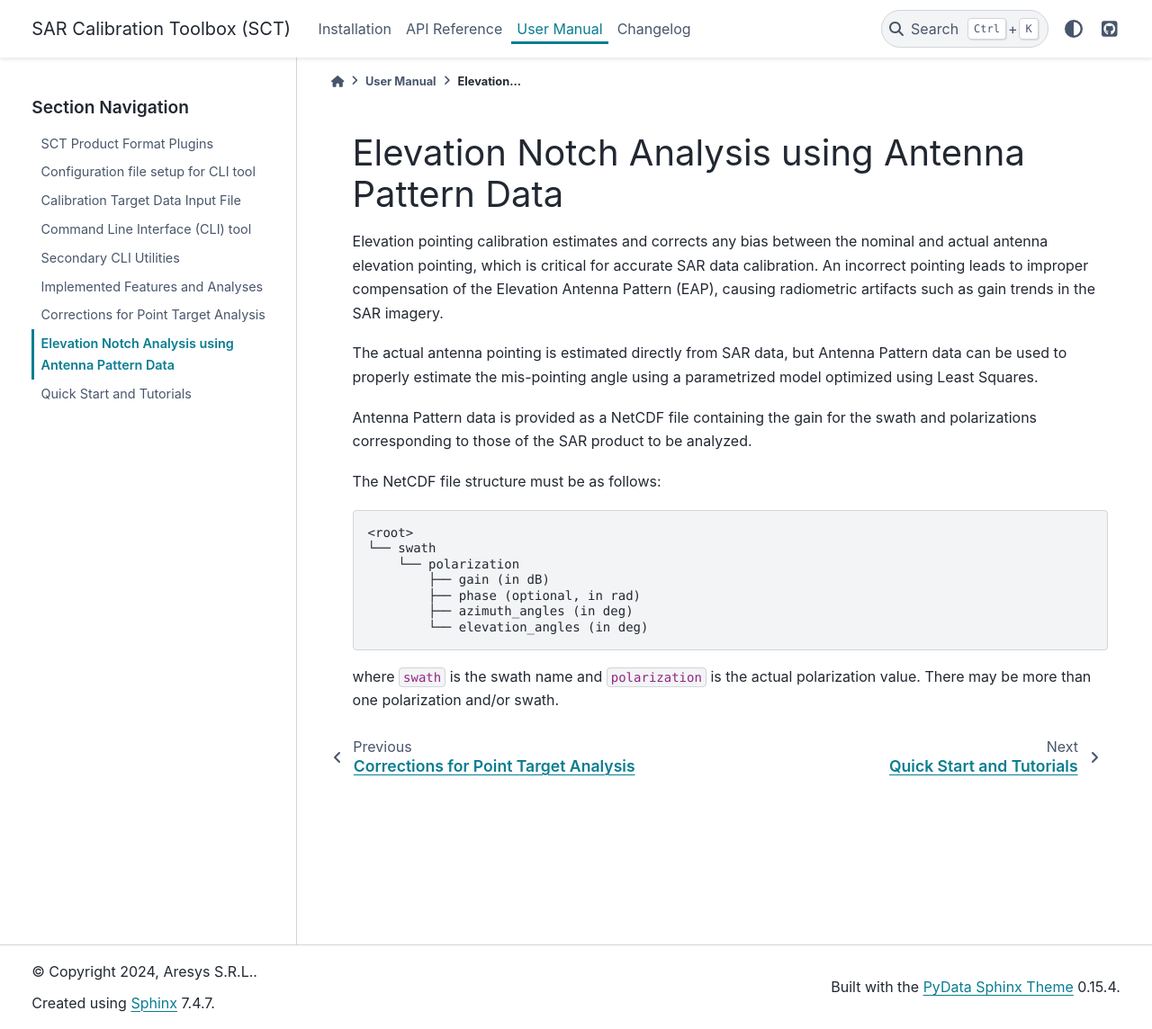
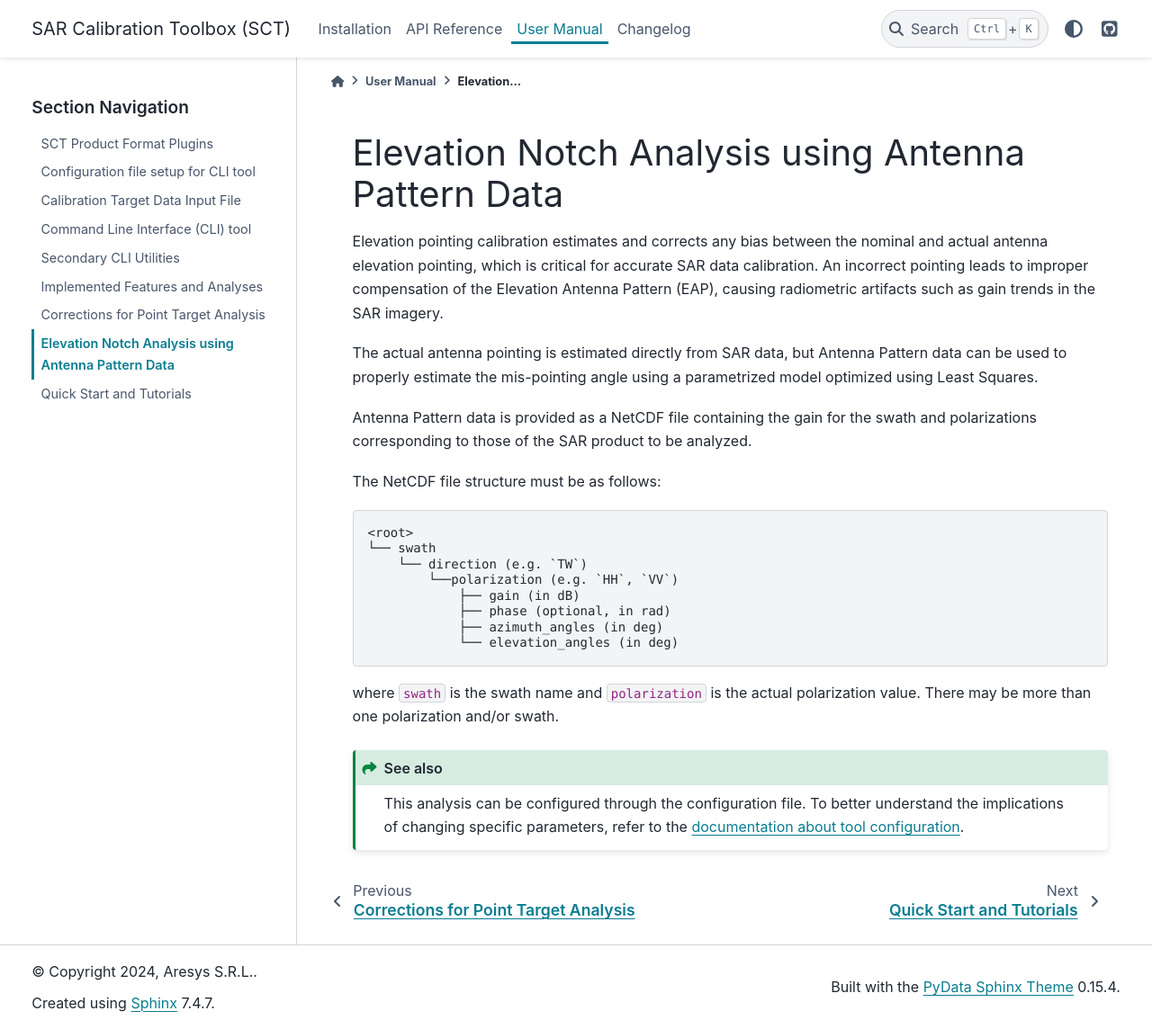
Before and after one commit to aresys-srl/sct, a Sphinx documentation site: the page built from docs/source/user_manual/elevation_notch.rst, in a window 1280 px wide and 1144 px high. Shown: the whole window at 90% size. Built offline with Sphinx 7.4.7 and the PyData theme 0.15.4, drawn with Linux system fonts in a browser that asks for light colours.

Commit message:
fixing notch analysis Antenna Pattern netcdf reader after latest format hierarchy changes

```diff
--- a/docs/source/changelog.rst
+++ b/docs/source/changelog.rst
@@ -7,6 +7,7 @@ v2.0.8
 **Other Changes**
 
 - Command Line Interface: imports deferred to speed up CLI loading
+- Fixing NetCDF Antenna Pattern reader following latest change in hierarchy structure
 
 v2.0.7
 ------
--- a/docs/source/user_manual/elevation_notch.rst
+++ b/docs/source/user_manual/elevation_notch.rst
@@ -19,11 +19,17 @@ The NetCDF file structure must be as follows:
 
     <root>
     └── swath
-        └── polarization
-            ├── gain (in dB)
-            ├── phase (optional, in rad)
-            ├── azimuth_angles (in deg)
-            └── elevation_angles (in deg)
+        └── direction (e.g. `TW`)
+            └──polarization (e.g. `HH`, `VV`)
+                ├── gain (in dB)
+                ├── phase (optional, in rad)
+                ├── azimuth_angles (in deg)
+                └── elevation_angles (in deg)
 
 where ``swath`` is the swath name and ``polarization`` is the actual polarization value. There may be more than one
 polarization and/or swath.
+
+.. seealso::
+
+    This analysis can be configured through the configuration file. To better understand the implications of changing
+    specific parameters, refer to the :ref:`documentation about tool configuration <sct_config>`.
```
Also changed, not shown: 1 other file.
